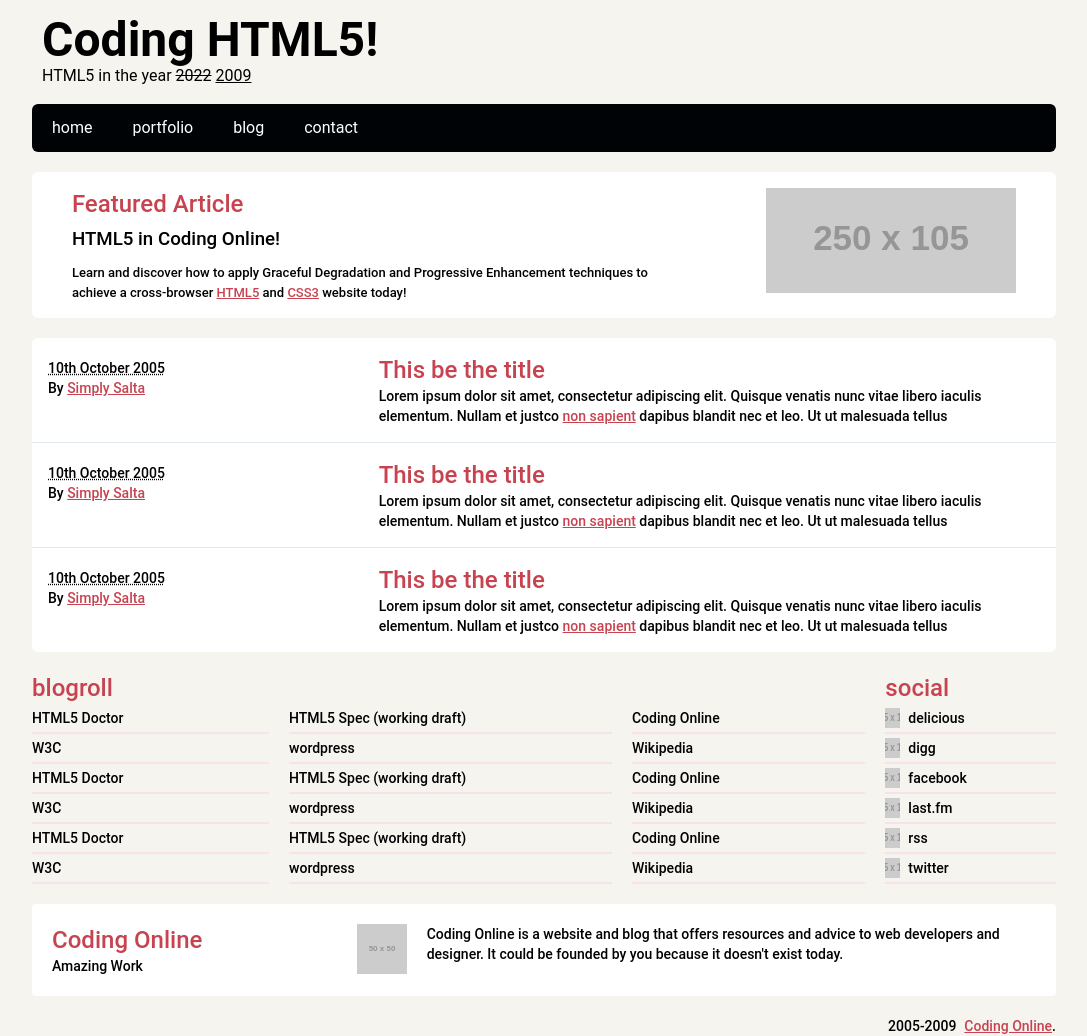
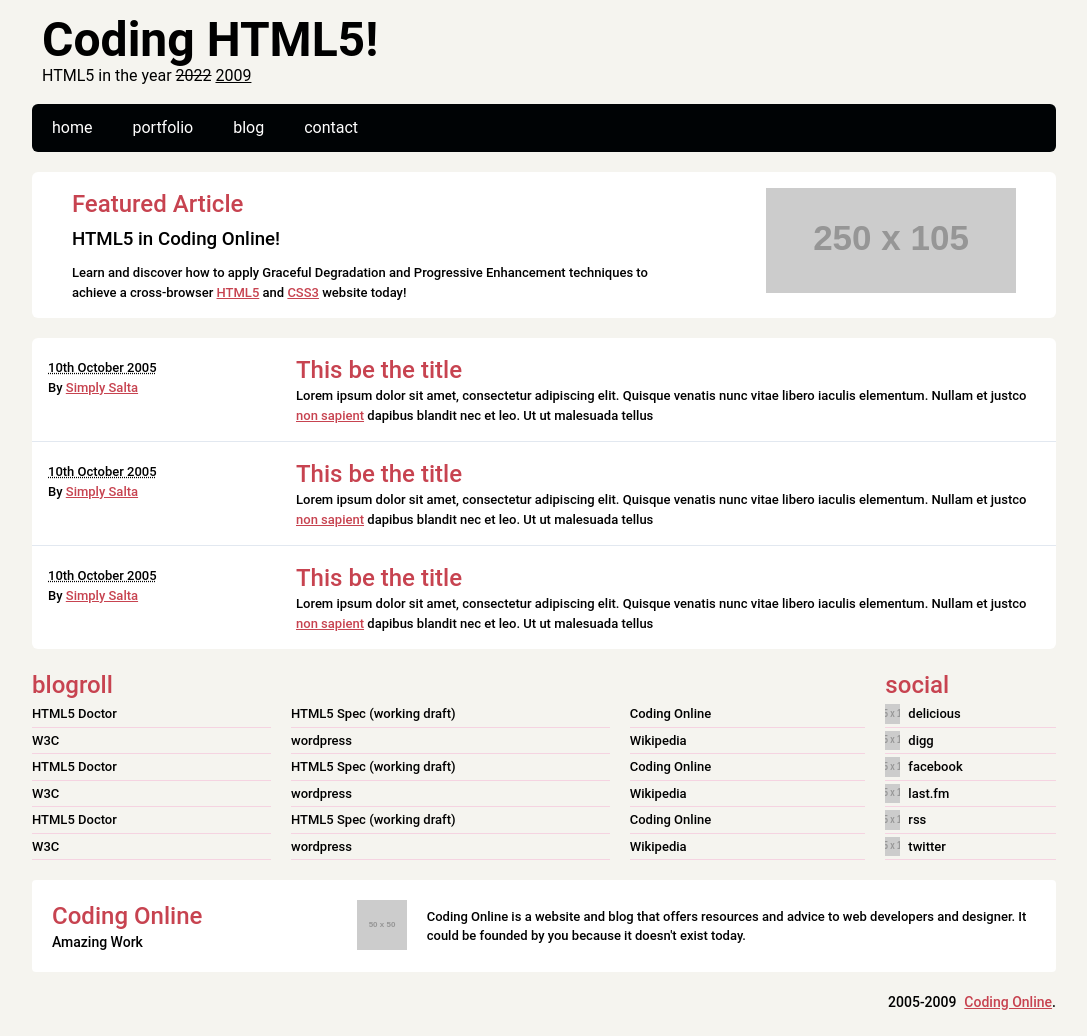
Before and after one commit to nhanphan2112/semantic-tailwind, a website: page index.html in a window 1280 px wide. Shown: the whole page, without its empty margins (96-1183 px from the left). After the commit the page ends 1012 px from the top, so only its background shows below. Drawn offline with Linux system fonts and the light colour scheme; placeholder pictures from the web are drawn by us.

Commit message:
still need more restyle

```diff
--- a/index.html
+++ b/index.html
@@ -46,9 +46,9 @@
 
         <section class="mb-5 divide-y rounded-md divide-slate-200 bg-textLightColor">
           <article class="flex flex-row-reverse items-start px-4 py-4 hover:bg-primaryColor hover:text-textLightColor group">
-            <div class="basis-2/3">
+            <div class="basis-3/4">
               <h2 class="text-2xl text-primaryColor group-hover:text-textHighlightColor">This be the title</h2>
-              <p class="text-sm">
+              <p class="text-[small]">
                 Lorem ipsum dolor sit amet, consectetur adipiscing elit. Quisque
                 venatis nunc vitae libero iaculis elementum. Nullam et justco
                 <a class="underline text-primaryColor group-hover:text-textHighlightColor" href="">non sapient</a> dapibus blandit nec et leo. Ut ut
@@ -56,16 +56,16 @@
               </p>
             </div>
 
-            <span class="pt-1 text-sm basis-1/3">
+            <span class="pt-1 text-[small] basis-1/4">
               <time class="underline decoration-dotted" datetime="2005-10-10">10th October 2005</time>
               <address class="not-italic">By <a class="underline text-primaryColor group-hover:text-textHighlightColor" href="">Simply Salta</a></address>
             </span>
           </article>
 
           <article class="flex flex-row-reverse items-start px-4 py-4 hover:bg-primaryColor hover:text-textLightColor group">
-            <div class="basis-2/3">
+            <div class="basis-3/4">
               <h2 class="text-2xl text-primaryColor group-hover:text-textHighlightColor">This be the title</h2>
-              <p class="text-sm">
+              <p class="text-[small]">
                 Lorem ipsum dolor sit amet, consectetur adipiscing elit. Quisque
                 venatis nunc vitae libero iaculis elementum. Nullam et justco
                 <a class="underline text-primaryColor group-hover:text-textHighlightColor" href="">non sapient</a> dapibus blandit nec et leo. Ut ut
@@ -73,16 +73,16 @@
               </p>
             </div>
 
-            <span class="pt-1 text-sm basis-1/3">
+            <span class="pt-1 text-[small] basis-1/4">
               <time class="underline decoration-dotted" datetime="2005-10-10">10th October 2005</time>
               <address class="not-italic">By <a class="underline text-primaryColor group-hover:text-textHighlightColor" href="">Simply Salta</a></address>
             </span>
           </article>
 
           <article class="flex flex-row-reverse items-start px-4 py-4 hover:bg-primaryColor hover:text-textLightColor group">
-            <div class="basis-2/3">
+            <div class="basis-3/4">
               <h2 class="text-2xl text-primaryColor group-hover:text-textHighlightColor">This be the title</h2>
-              <p class="text-sm">
+              <p class="text-[small]">
                 Lorem ipsum dolor sit amet, consectetur adipiscing elit. Quisque
                 venatis nunc vitae libero iaculis elementum. Nullam et justco
                 <a class="underline text-primaryColor group-hover:text-textHighlightColor" href="">non sapient</a> dapibus blandit nec et leo. Ut ut
@@ -90,7 +90,7 @@
               </p>
             </div>
 
-            <span class="pt-1 text-sm basis-1/3">
+            <span class="pt-1 text-[small] basis-1/4">
               <time class="underline decoration-dotted" datetime="2005-10-10">10th October 2005</time>
               <address class="not-italic">By <a class="underline text-primaryColor group-hover:text-textHighlightColor" href="">Simply Salta</a></address>
             </span>
@@ -103,24 +103,24 @@
 					<aside class="w-5/6" >
 						<h2 class="text-2xl text-primaryColor">blogroll</h2>
 						<ul class="grid grid-flow-col grid-rows-6">
-							<li class="py-1 mr-5 text-sm border-b-2 border-pink-200/50 hover:bg-primaryColor hover:text-textLightColor">HTML5 Doctor</li>
-							<li class="py-1 mr-5 text-sm border-b-2 border-pink-200/50 hover:bg-primaryColor hover:text-textLightColor">W3C</li>
-							<li class="py-1 mr-5 text-sm border-b-2 border-pink-200/50 hover:bg-primaryColor hover:text-textLightColor">HTML5 Doctor</li>
-							<li class="py-1 mr-5 text-sm border-b-2 border-pink-200/50 hover:bg-primaryColor hover:text-textLightColor">W3C</li>
-							<li class="py-1 mr-5 text-sm border-b-2 border-pink-200/50 hover:bg-primaryColor hover:text-textLightColor">HTML5 Doctor</li>
-							<li class="py-1 mr-5 text-sm border-b-2 border-pink-200/50 hover:bg-primaryColor hover:text-textLightColor">W3C</li>
-							<li class="py-1 mr-5 text-sm border-b-2 border-pink-200/50 hover:bg-primaryColor hover:text-textLightColor">HTML5 Spec (working draft)</li>
-							<li class="py-1 mr-5 text-sm border-b-2 border-pink-200/50 hover:bg-primaryColor hover:text-textLightColor">wordpress</li>
-							<li class="py-1 mr-5 text-sm border-b-2 border-pink-200/50 hover:bg-primaryColor hover:text-textLightColor">HTML5 Spec (working draft)</li>
-							<li class="py-1 mr-5 text-sm border-b-2 border-pink-200/50 hover:bg-primaryColor hover:text-textLightColor">wordpress</li>
-							<li class="py-1 mr-5 text-sm border-b-2 border-pink-200/50 hover:bg-primaryColor hover:text-textLightColor">HTML5 Spec (working draft)</li>
-							<li class="py-1 mr-5 text-sm border-b-2 border-pink-200/50 hover:bg-primaryColor hover:text-textLightColor">wordpress</li>
-							<li class="py-1 mr-5 text-sm border-b-2 border-pink-200/50 hover:bg-primaryColor hover:text-textLightColor">Coding Online</li>
-							<li class="py-1 mr-5 text-sm border-b-2 border-pink-200/50 hover:bg-primaryColor hover:text-textLightColor">Wikipedia</li>
-							<li class="py-1 mr-5 text-sm border-b-2 border-pink-200/50 hover:bg-primaryColor hover:text-textLightColor">Coding Online</li>
-							<li class="py-1 mr-5 text-sm border-b-2 border-pink-200/50 hover:bg-primaryColor hover:text-textLightColor">Wikipedia</li>
-							<li class="py-1 mr-5 text-sm border-b-2 border-pink-200/50 hover:bg-primaryColor hover:text-textLightColor">Coding Online</li>
-							<li class="py-1 mr-5 text-sm border-b-2 border-pink-200/50 hover:bg-primaryColor hover:text-textLightColor">Wikipedia</li>
+							<li class="py-[3px] mr-5 border-b-[1px] text-[small] border-pink-400/25 hover:bg-primaryColor hover:text-textLightColor">HTML5 Doctor</li>
+							<li class="py-[3px] mr-5 border-b-[1px] text-[small] border-pink-400/25 hover:bg-primaryColor hover:text-textLightColor">W3C</li>
+							<li class="py-[3px] mr-5 border-b-[1px] text-[small] border-pink-400/25 hover:bg-primaryColor hover:text-textLightColor">HTML5 Doctor</li>
+							<li class="py-[3px] mr-5 border-b-[1px] text-[small] border-pink-400/25 hover:bg-primaryColor hover:text-textLightColor">W3C</li>
+							<li class="py-[3px] mr-5 border-b-[1px] text-[small] border-pink-400/25 hover:bg-primaryColor hover:text-textLightColor">HTML5 Doctor</li>
+							<li class="py-[3px] mr-5 border-b-[1px] text-[small] border-pink-400/25 hover:bg-primaryColor hover:text-textLightColor">W3C</li>
+							<li class="py-[3px] mr-5 border-b-[1px] text-[small] border-pink-400/25 hover:bg-primaryColor hover:text-textLightColor">HTML5 Spec (working draft)</li>
+							<li class="py-[3px] mr-5 border-b-[1px] text-[small] border-pink-400/25 hover:bg-primaryColor hover:text-textLightColor">wordpress</li>
+							<li class="py-[3px] mr-5 border-b-[1px] text-[small] border-pink-400/25 hover:bg-primaryColor hover:text-textLightColor">HTML5 Spec (working draft)</li>
+							<li class="py-[3px] mr-5 border-b-[1px] text-[small] border-pink-400/25 hover:bg-primaryColor hover:text-textLightColor">wordpress</li>
+							<li class="py-[3px] mr-5 border-b-[1px] text-[small] border-pink-400/25 hover:bg-primaryColor hover:text-textLightColor">HTML5 Spec (working draft)</li>
+							<li class="py-[3px] mr-5 border-b-[1px] text-[small] border-pink-400/25 hover:bg-primaryColor hover:text-textLightColor">wordpress</li>
+							<li class="py-[3px] mr-5 border-b-[1px] text-[small] border-pink-400/25 hover:bg-primaryColor hover:text-textLightColor">Coding Online</li>
+							<li class="py-[3px] mr-5 border-b-[1px] text-[small] border-pink-400/25 hover:bg-primaryColor hover:text-textLightColor">Wikipedia</li>
+							<li class="py-[3px] mr-5 border-b-[1px] text-[small] border-pink-400/25 hover:bg-primaryColor hover:text-textLightColor">Coding Online</li>
+							<li class="py-[3px] mr-5 border-b-[1px] text-[small] border-pink-400/25 hover:bg-primaryColor hover:text-textLightColor">Wikipedia</li>
+							<li class="py-[3px] mr-5 border-b-[1px] text-[small] border-pink-400/25 hover:bg-primaryColor hover:text-textLightColor">Coding Online</li>
+							<li class="py-[3px] mr-5 border-b-[1px] text-[small] border-pink-400/25 hover:bg-primaryColor hover:text-textLightColor">Wikipedia</li>
 						</ul>
 					</aside>
 
@@ -128,7 +128,7 @@
             <h2 class="text-2xl text-primaryColor">social</h2>
             <ul>
               <!-- update span into li elements Feb 2-->
-              <li class="flex gap-2 py-1 text-sm border-b-2 border-pink-200/50 hover:bg-primaryColor hover:text-textLightColor">
+              <li class="flex gap-2 py-[3px] text-[small] border-b-[1px] border-pink-400/25  hover:bg-primaryColor hover:text-textLightColor">
                 <img
                   src="http://via.placeholder.com/15x15"
                   alt="social-delicous"
@@ -136,12 +136,12 @@
                 <p>delicious</p>
               </li>
 
-              <li class="flex gap-2 py-1 text-sm border-b-2 border-pink-200/50 hover:bg-primaryColor hover:text-textLightColor">
+              <li class="flex gap-2 py-[3px] text-[small] border-b-[1px] border-pink-400/25  hover:bg-primaryColor hover:text-textLightColor">
                 <img src="http://via.placeholder.com/15x15" alt="social-digg" />
                 <p>digg</p>
               </li>
 
-              <li class="flex gap-2 py-1 text-sm border-b-2 border-pink-200/50 hover:bg-primaryColor hover:text-textLightColor">
+              <li class="flex gap-2 py-[3px] text-[small] border-b-[1px] border-pink-400/25  hover:bg-primaryColor hover:text-textLightColor">
                 <img
                   src="http://via.placeholder.com/15x15"
                   alt="social-facebook"
@@ -149,7 +149,7 @@
                 <p>facebook</p>
               </li>
 
-              <li class="flex gap-2 py-1 text-sm border-b-2 border-pink-200/50 hover:bg-primaryColor hover:text-textLightColor">
+              <li class="flex gap-2 py-[3px] text-[small] border-b-[1px] border-pink-400/25  hover:bg-primaryColor hover:text-textLightColor">
                 <img
                   src="http://via.placeholder.com/15x15"
                   alt="social-last.fm"
@@ -157,12 +157,12 @@
                 <p>last.fm</p>
               </li>
 
-              <li class="flex gap-2 py-1 text-sm border-b-2 border-pink-200/50 hover:bg-primaryColor hover:text-textLightColor">
+              <li class="flex gap-2 py-[3px] text-[small] border-b-[1px] border-pink-400/25  hover:bg-primaryColor hover:text-textLightColor">
                 <img src="http://via.placeholder.com/15x15" alt="social-rss" />
                 <p>rss</p>
               </li>
 
-              <li class="flex gap-2 py-1 text-sm border-b-2 border-pink-200/50 hover:bg-primaryColor hover:text-textLightColor">
+              <li class="flex gap-2 py-[3px] text-[small] border-b-[1px] border-pink-400/25  hover:bg-primaryColor hover:text-textLightColor">
                 <img
                   src="http://via.placeholder.com/15x15"
                   alt="social-twitter"
@@ -179,7 +179,7 @@
             <p class="text-sm">Amazing Work</p>
           </header>
           <img class="w-[50px] h-[50px] mr-5" src="http://via.placeholder.com/50x50" alt="footer-image" />
-          <p class="text-sm basis-2/3">
+          <p class="text-[small] self-center basis-2/3">
             Coding Online is a website and blog that offers resources and advice
             to web developers and designer. It could be founded by you because
             it doesn't exist today.
```
Also changed, not shown: app.css.
